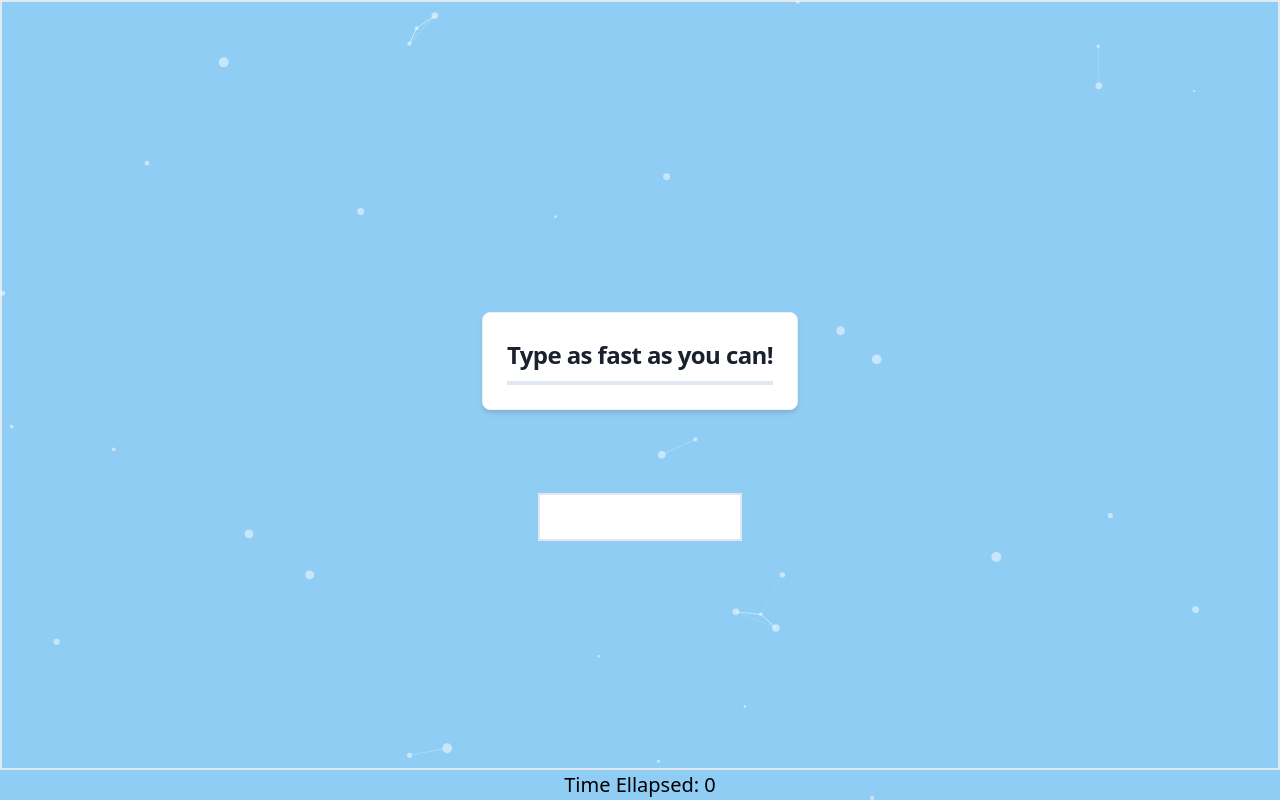
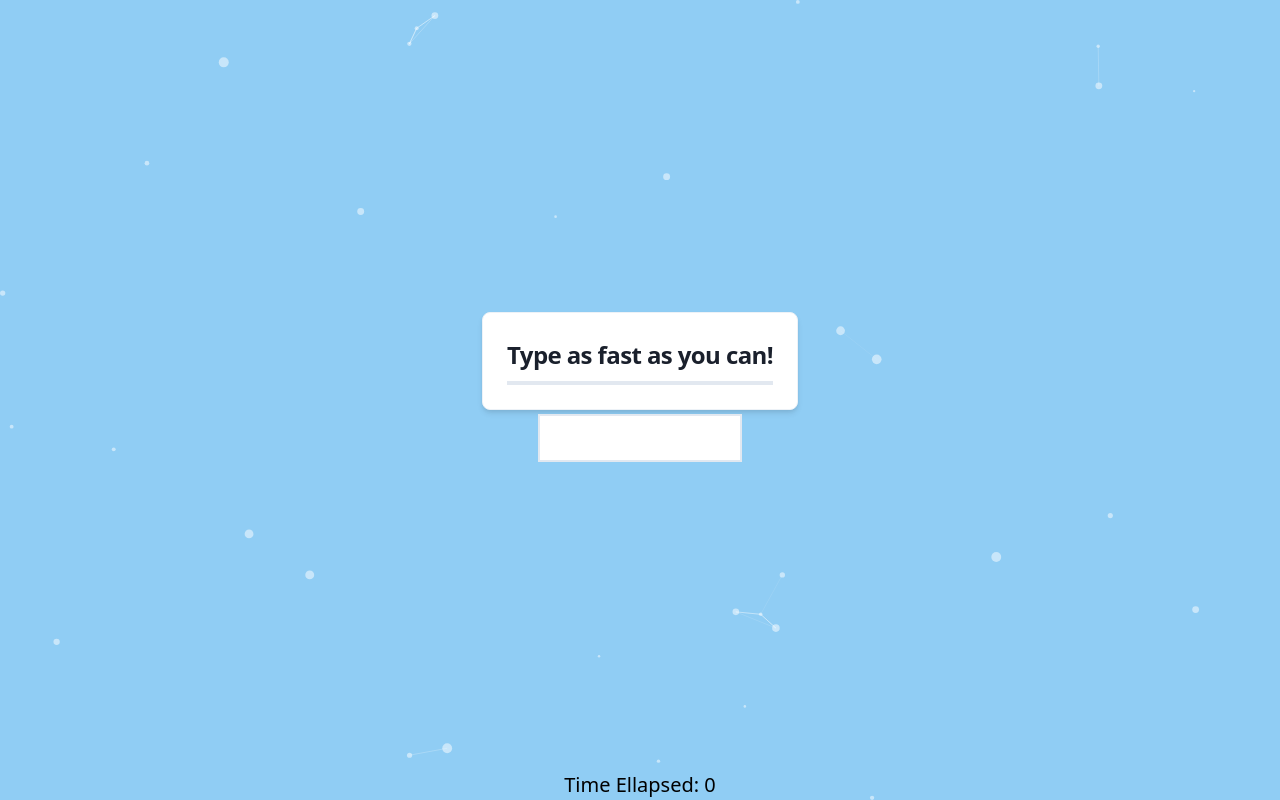
Before and after one commit to arjitjohar/TypingGame, a React (Create React App) app in the folder my-app/: page / in a window 1280 px wide. Built offline with nearby package versions, Linux system fonts and the light colour scheme; no server answers.

Commit message:
formatting

```diff
--- a/my-app/src/components/TypingArea.tsx
+++ b/my-app/src/components/TypingArea.tsx
@@ -128,8 +128,8 @@ const TypingArea = () => {
 
     <div className="flex flex-col items-center justify-center w-full h-screen bg-blue-300 ">
       <ParticleBackground />
-      <div className="flex flex-col justify-center items-center border-2 border-spacing-32 w-full h-screen">
-        <div className="flex flex-col justify-evenly items-center w-5/6 my-1 h-64">
+      <div className="flex flex-col justify-center items-center w-full h-screen">
+        <div className="flex flex-col justify-evenly items-center w-5/6 my-1 ">
           <div className="flex flex-row ">
             <TypingText
               text={sampleStringArr}
--- a/my-app/src/components/TypingText.tsx
+++ b/my-app/src/components/TypingText.tsx
@@ -17,7 +17,7 @@ const TypingText = (props: TypingTextProps) => {
         href="#"
         className="block p-6 max-w-fit bg-white rounded-lg border border-gray-200 shadow-md hover:bg-gray-100 dark:bg-gray-800 dark:border-gray-700 dark:hover:bg-gray-700"
       >
-        <h5 className="mb-2 text-2xl font-bold tracking-tight text-gray-900 dark:text-white">
+        <h5 className="mb-2 text-2xl font-bold tracking-tight text-gray-900 dark:text-white text-center">
           Type as fast as you can!
         </h5>
         <p className=" text-gray-700 dark:text-gray-400 border-2 border-sky-500">
```
